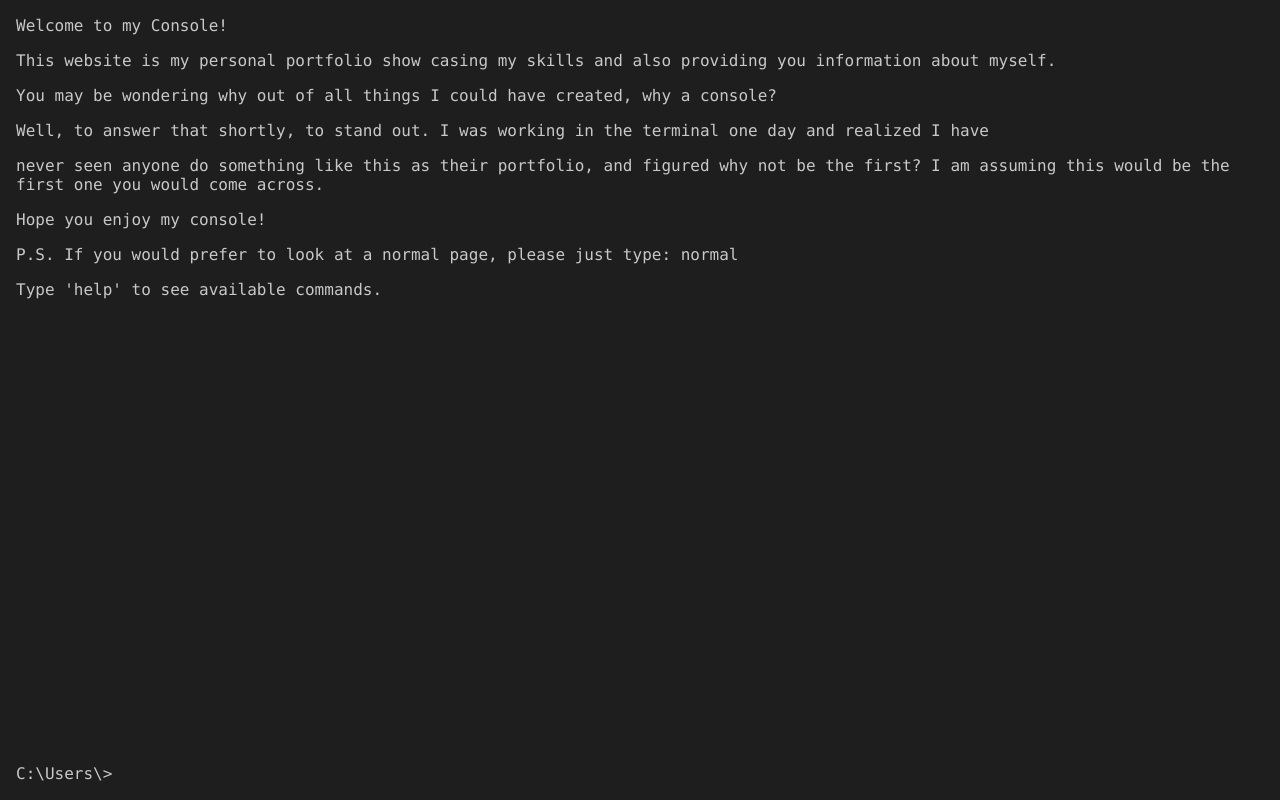
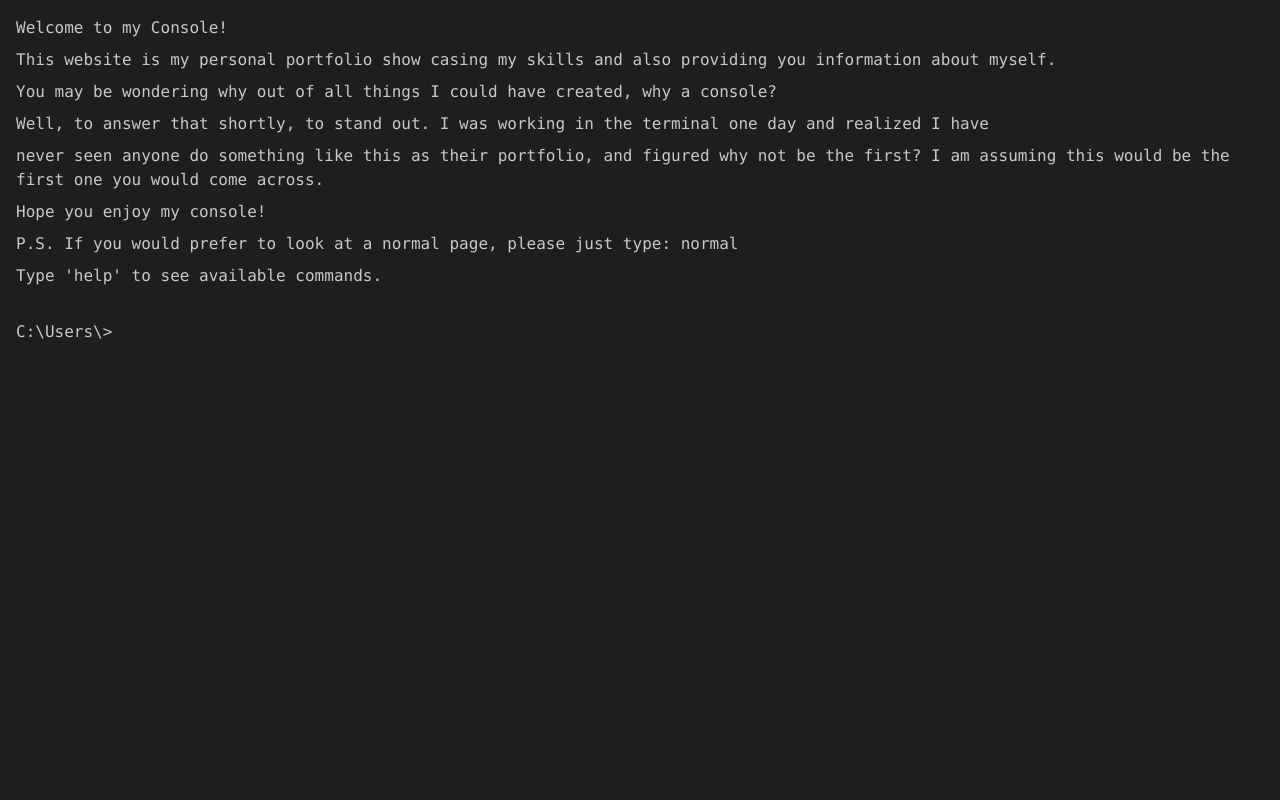
Before and after one commit to smvckerz/PersonalPortfolio, a React (Create React App) app: page / in a window 1280 px wide. Built offline with nearby package versions, Linux system fonts and the light colour scheme.

Commit message:
changing css file

```diff
--- a/src/Home.css
+++ b/src/Home.css
@@ -10,20 +10,19 @@
 }
 
 .line {
-  margin-bottom: 1rem;
+  margin-bottom: 0.5rem;
 }
 
 .output-lines {
-  flex: 1;
+  font-family: Menlo, Monaco, Consolas, "Courier New", monospace;
+  white-space: pre-wrap;
   overflow-y: auto;
-  margin-bottom: 0.5rem;
-  flex-direction: column;
-  display: flex;
+  line-height: 1.5;
+  padding-bottom: 0.5rem;
 }
 
 .prompt {
-  display: flex;
-  align-items: center;
+  margin-top: 1rem;
 }
 
 .prompt-label {
```
